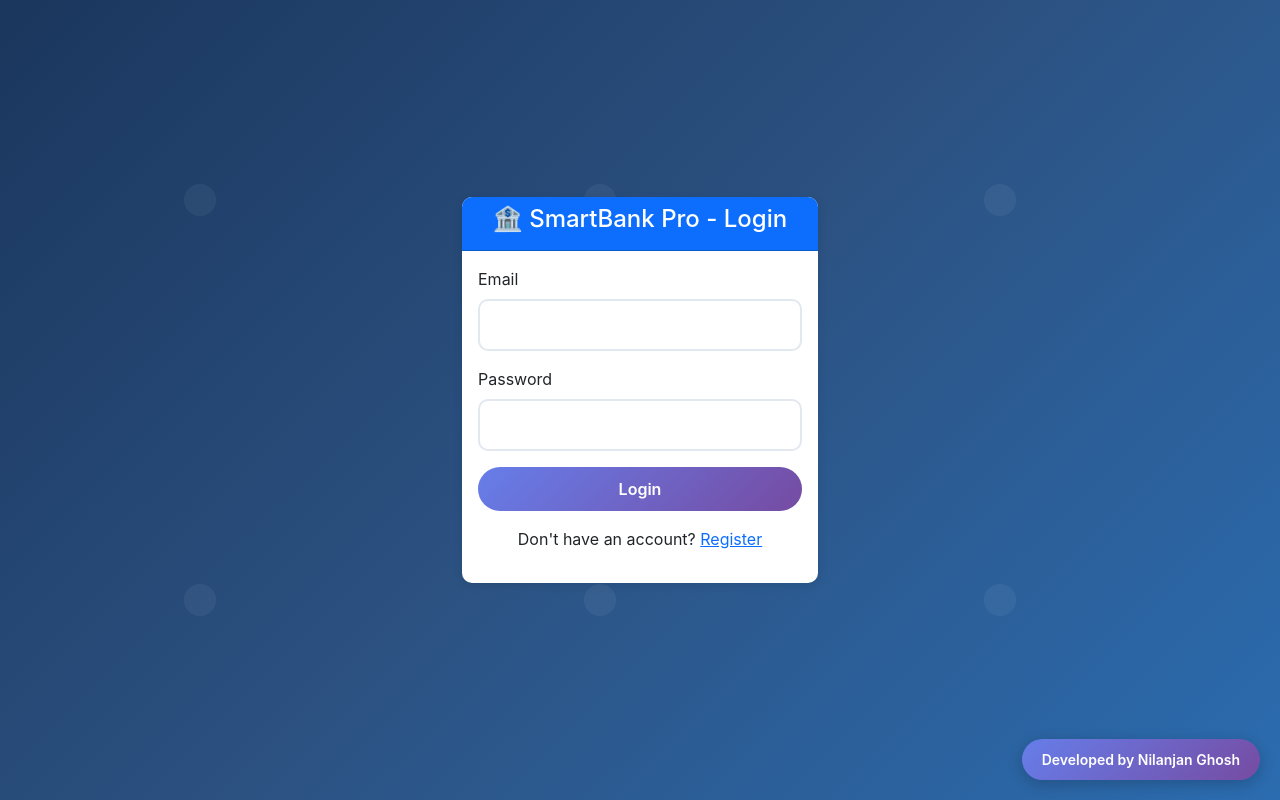
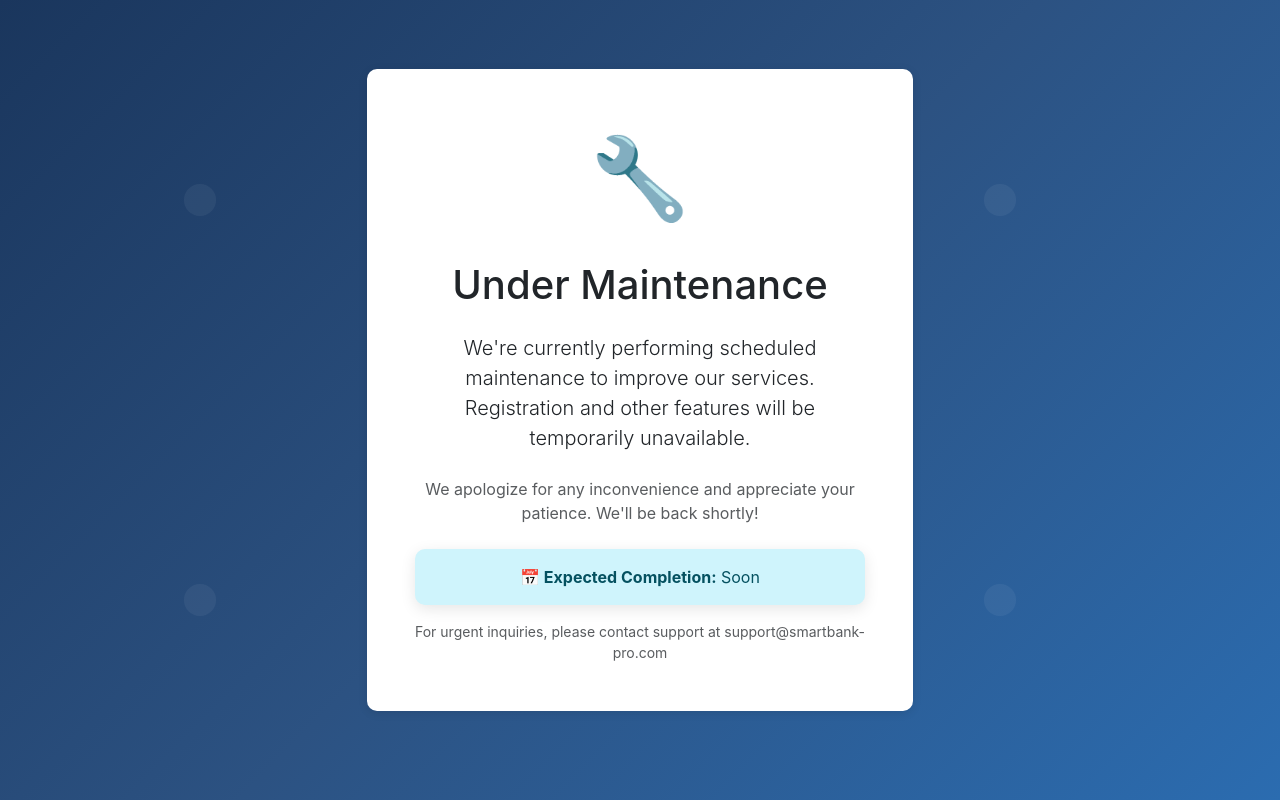
Before and after one commit to theNilanjan/smartbank-pro, a React (Create React App) app in the folder frontend/: page /dashboard in a window 1280 px wide. Before the commit this address led to /login. Built offline with nearby package versions, Linux system fonts and the light colour scheme.

Commit message:
Add maintenance mode feature and enable it

```diff
--- a/frontend/src/App.js
+++ b/frontend/src/App.js
@@ -1,10 +1,12 @@
 import React from 'react';
 import { BrowserRouter as Router, Routes, Route, Navigate } from 'react-router-dom';
 import { authService } from './api/authService';
+import { MAINTENANCE_MODE } from './config';
 import Login from './pages/Login';
 import Register from './pages/Register';
 import Dashboard from './pages/Dashboard';
 import AdminDashboard from './pages/AdminDashboard';
+import Maintenance from './pages/Maintenance';
 
 /**
  * App.js - Main application component with routing
@@ -50,6 +52,22 @@ const AdminRoute = ({ children }) => {
 };
 
 function App() {
+  // If maintenance mode is enabled, show maintenance page for all routes except admin
+  if (MAINTENANCE_MODE) {
+    return (
+      <Router>
+        <Routes>
+          <Route path="/admin" element={
+            <AdminRoute>
+              <AdminDashboard />
+            </AdminRoute>
+          } />
+          <Route path="*" element={<Maintenance />} />
+        </Routes>
+      </Router>
+    );
+  }
+
   return (
     <Router>
       <Routes>
--- /dev/null
+++ b/frontend/src/config.js
@@ -0,0 +1,23 @@
+/**
+ * Configuration file for SmartBank Pro Frontend
+ *
+ * This file contains application-wide configuration settings.
+ *
+ * MAINTENANCE MODE:
+ * Set MAINTENANCE_MODE to true to show the maintenance page and disable registration.
+ * Set MAINTENANCE_MODE to false to show the normal application.
+ *
+ * HOW TO ENABLE MAINTENANCE MODE:
+ * 1. Change MAINTENANCE_MODE to true below
+ * 2. Rebuild the frontend: npm run build
+ * 3. Push to GitHub
+ * 4. Vercel will automatically deploy with maintenance mode enabled
+ *
+ * HOW TO DISABLE MAINTENANCE MODE:
+ * 1. Change MAINTENANCE_MODE to false below
+ * 2. Rebuild the frontend: npm run build
+ * 3. Push to GitHub
+ * 4. Vercel will automatically deploy with normal functionality
+ */
+
+export const MAINTENANCE_MODE = true; // Set to true to enable maintenance mode
--- a/frontend/src/index.css
+++ b/frontend/src/index.css
@@ -204,24 +204,42 @@ code {
   background-color: #0d6efd !important;
 }
 
+/* Force white text on navbar-dark */
 .navbar-dark .navbar-brand,
-.navbar-dark .nav-link {
-  color: white !important;
+.navbar-dark .navbar-brand span,
+.navbar-dark .nav-link,
+.navbar-dark .nav-link span {
+  color: #ffffff !important;
 }
 
 .navbar-dark .navbar-brand:hover,
-.navbar-dark .nav-link:hover {
+.navbar-dark .navbar-brand:hover span,
+.navbar-dark .nav-link:hover,
+.navbar-dark .nav-link:hover span {
   color: rgba(255, 255, 255, 0.8) !important;
 }
 
 .navbar-dark .btn-outline-light {
-  color: white !important;
-  border-color: white !important;
+  color: #ffffff !important;
+  border-color: #ffffff !important;
+  background-color: transparent !important;
 }
 
 .navbar-dark .btn-outline-light:hover {
-  background-color: white !important;
+  background-color: #ffffff !important;
   color: #0d6efd !important;
+}
+
+/* Also handle bg-dark navbar */
+.navbar-dark.bg-dark {
+  background-color: #212529 !important;
+}
+
+.navbar-dark.bg-dark .navbar-brand,
+.navbar-dark.bg-dark .navbar-brand span,
+.navbar-dark.bg-dark .nav-link,
+.navbar-dark.bg-dark .nav-link span {
+  color: #ffffff !important;
 }
 
 /* List group items */
--- /dev/null
+++ b/frontend/src/pages/Maintenance.js
@@ -0,0 +1,57 @@
+import React from 'react';
+
+/**
+ * Maintenance Page - Shown when website is under maintenance
+ *
+ * WHY THIS FILE IS NEEDED:
+ * This component displays a maintenance message when the website is temporarily
+ * unavailable for registration or other operations.
+ *
+ * WHAT THE CODE DOES:
+ * - Displays a professional maintenance message
+ * - Shows estimated downtime (optional)
+ * - Provides contact information if needed
+ *
+ * HOW TO EXPLAIN IN INTERVIEW:
+ * "The Maintenance component is shown when the website is under maintenance.
+ * It displays a clean, professional message informing users that the site is
+ * temporarily unavailable. This is useful during updates or when registration
+ * needs to be disabled temporarily."
+ */
+
+function Maintenance() {
+  return (
+    <div className="banking-bg d-flex align-items-center justify-content-center min-vh-100">
+      <div className="container">
+        <div className="row justify-content-center">
+          <div className="col-md-6">
+            <div className="card text-center">
+              <div className="card-body p-5">
+                <div className="mb-4">
+                  <span style={{ fontSize: '5rem' }}>🔧</span>
+                </div>
+                <h1 className="card-title mb-4">Under Maintenance</h1>
+                <p className="card-text lead mb-4">
+                  We're currently performing scheduled maintenance to improve our services.
+                  Registration and other features will be temporarily unavailable.
+                </p>
+                <p className="card-text text-muted mb-4">
+                  We apologize for any inconvenience and appreciate your patience.
+                  We'll be back shortly!
+                </p>
+                <div className="alert alert-info">
+                  <strong>📅 Expected Completion:</strong> Soon
+                </div>
+                <p className="card-text text-muted small">
+                  For urgent inquiries, please contact support at support@smartbank-pro.com
+                </p>
+              </div>
+            </div>
+          </div>
+        </div>
+      </div>
+    </div>
+  );
+}
+
+export default Maintenance;
```
Also changed, not shown: 1 other file (tests, documents, lock files or other folders).
